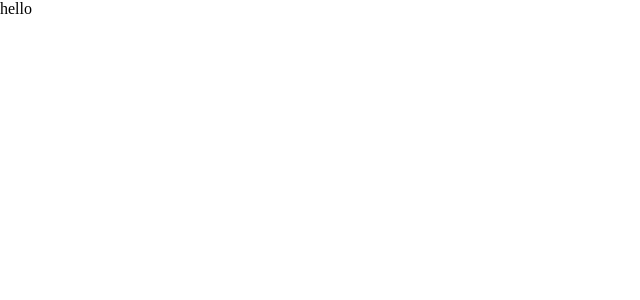
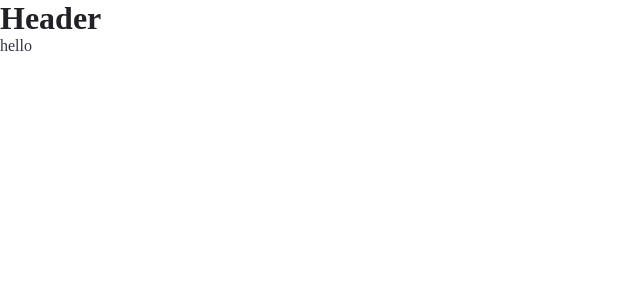
Before and after one commit to SebastianLaka/URL-shortening-API-landing-page, a Vue app: page / in a window 1280 px wide. Shown: the top 300 px of the page, without its empty margins (0-640 px from the left). Built offline with nearby package versions, Linux system fonts and the light colour scheme; the HTML template or start-up script is replaced by a standard one.

Commit message:
Created colors in next file and used in headers tags and p

```diff
--- a/src/App.vue
+++ b/src/App.vue
@@ -1,10 +1,10 @@
-<script setup lang="ts">
-
-</script>
+<script setup lang="ts"></script>
 
 <template>
-  <div><p>hello</p></div>
-
+  <div>
+    <h1>Header</h1>
+    <p>hello</p>
+    </div>
 </template>
 
 <style lang="scss">
--- /dev/null
+++ b/src/assets/colors.scss
@@ -0,0 +1,7 @@
+$blue-400: hsl(180, 66%, 49%);
+$purple-950: hsl(257, 27%, 26%);
+$red-400: hsl(0, 87%, 67%);
+$gray-400: hsl(0, 0%, 75%);
+$gray-500: hsl(257, 7%, 63%);
+$gray-900: hsl(255, 11%, 22%);
+$gray-950: hsl(260, 8%, 14%);
--- a/src/assets/reset.scss
+++ b/src/assets/reset.scss
@@ -1,3 +1,4 @@
+@use 'colors.scss' as *;
 *,
 *::before,
 *::after {
@@ -5,3 +6,9 @@
   padding: 0;
   box-sizing: border-box;
 }
+h1,h2,h3,h4,h5,h6{
+    color: $gray-950;
+}
+p{
+    color: $gray-900;
+}
```
